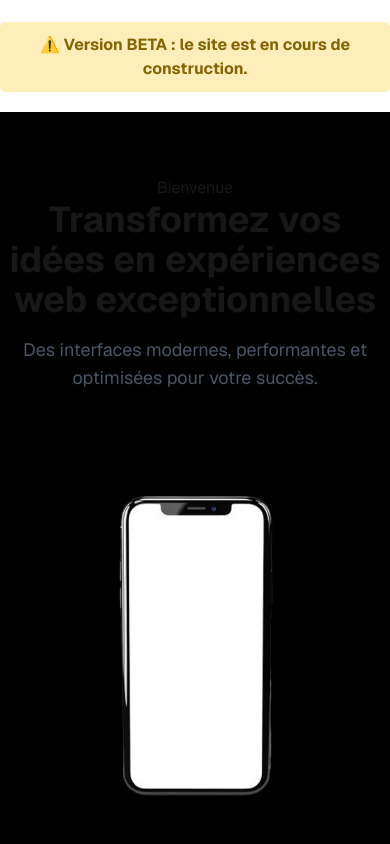
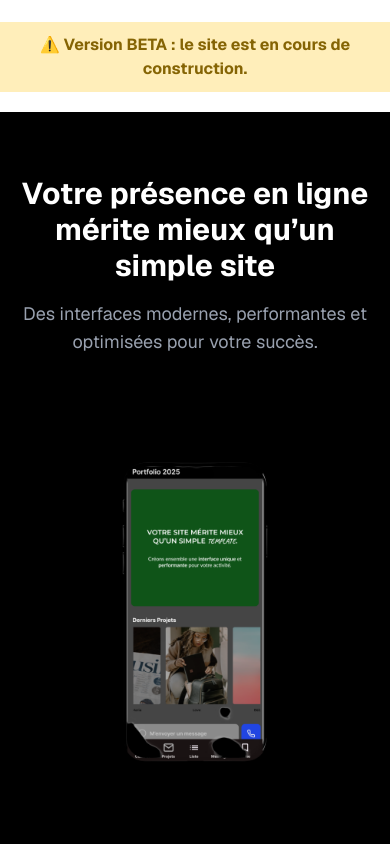
Before and after one commit to Halloween47/vitrine-2025, a Next.js app: page / in a window 390 px wide. Shown: the top 844 px of the page. Built offline with nearby package versions, Linux system fonts and the light colour scheme; no server answers.

Commit message:
MOBILE Home (hero) : aléatoire texte

```diff
--- a/src/components/Demo/HeroDemo.jsx
+++ b/src/components/Demo/HeroDemo.jsx
@@ -1,6 +1,6 @@
-'use client'
+'use client';
 
-import React from 'react';
+import React, { useEffect, useState } from 'react';
 import Slider from "react-slick";
 import "slick-carousel/slick/slick.css";
 import "slick-carousel/slick/slick-theme.css";
@@ -11,7 +11,22 @@ const mockups = [
   "/mockups/test.png",
 ];
 
+const taglines = [
+  "Transformez vos idées en expériences web exceptionnelles",
+  "Des sites modernes, rapides et pensés pour convertir",
+  "Je conçois des interfaces qui captivent et performent",
+  "Votre présence en ligne mérite mieux qu’un simple site",
+  "Un site web pro, rapide, et taillé pour vos objectifs"
+];
+
 const HeroDemo = () => {
+  const [tagline, setTagline] = useState("");
+
+  useEffect(() => {
+    const randomIndex = Math.floor(Math.random() * taglines.length);
+    setTagline(taglines[randomIndex]);
+  }, []);
+
   const settings = {
     dots: true,
     infinite: true,
@@ -23,48 +38,30 @@ const HeroDemo = () => {
   };
 
   return (
-    <section className=" bg-black text-center py-16 px-0 relative">
-      Bienvenue
+    <section className="bg-black text-white text-center py-16 px-4 relative">
       <div className="max-w-2xl mx-auto mb-16">
-        <h1 className="text-4xl md:text-5xl font-bold mb-4">
-        Transformez vos idées en expériences web exceptionnelles
+        <h1 className="text-3xl md:text-5xl font-bold mb-4">
+          {tagline}
         </h1>
-        <p className="text-lg text-gray-600">
-        Des interfaces modernes, performantes et optimisées pour votre succès.
+        <p className="text-lg text-gray-400">
+          Des interfaces modernes, performantes et optimisées pour votre succès.
         </p>
       </div>
 
       {/* iPhone Carousel */}
       <div className="max-w-sm mx-auto relative">
-        {/* <div className='relative bg-white flex justify-center items-center'>
-          <iframe className=' border-[1px] border-gray-700 w-[60vw] h-[80vh] z-33 absolute left-0' src="https://embed.figma.com/proto/sCNA2RHeSvhp5q41g9UV0R/VITRINE-2025?node-id=983-1960&scaling=scale-down&content-scaling=fixed&page-id=932%3A290&starting-point-node-id=983%3A1960&embed-host=share" ></iframe>
-          <img src="/mockups/test.png" className='w-full  z-5 absolute' />
-            <iframe src="/boat.jpg"
-              className='absolute top-[60px] left-[28px] z-1'>
-            </iframe>
-        </div> */}
-        {/* <Slider {...settings}>
-          <img src="/mockups/test.png" className='w-full  z-5 absolute' />
-        </Slider> */}
-
         <Slider {...settings}>
           {mockups.map((src, index) => (
             <div key={index}>
               <div className="relative w-full mx-auto flex">
                 <img
-                  src="/mockups/elu.png"
-                  alt="iPhone"
+                  src={src}
+                  alt={`Mockup ${index + 1}`}
                 />
-                {/* <img
-                  src={src}
-                  alt={`Mockup ${index}`}
-                  className="absolute top-[12.5%] left-[11.5%] w-[77%] h-[75%] object-cover rounded-xl"
-                /> */}
               </div>
             </div>
           ))}
         </Slider>
-
       </div>
     </section>
   );
```
